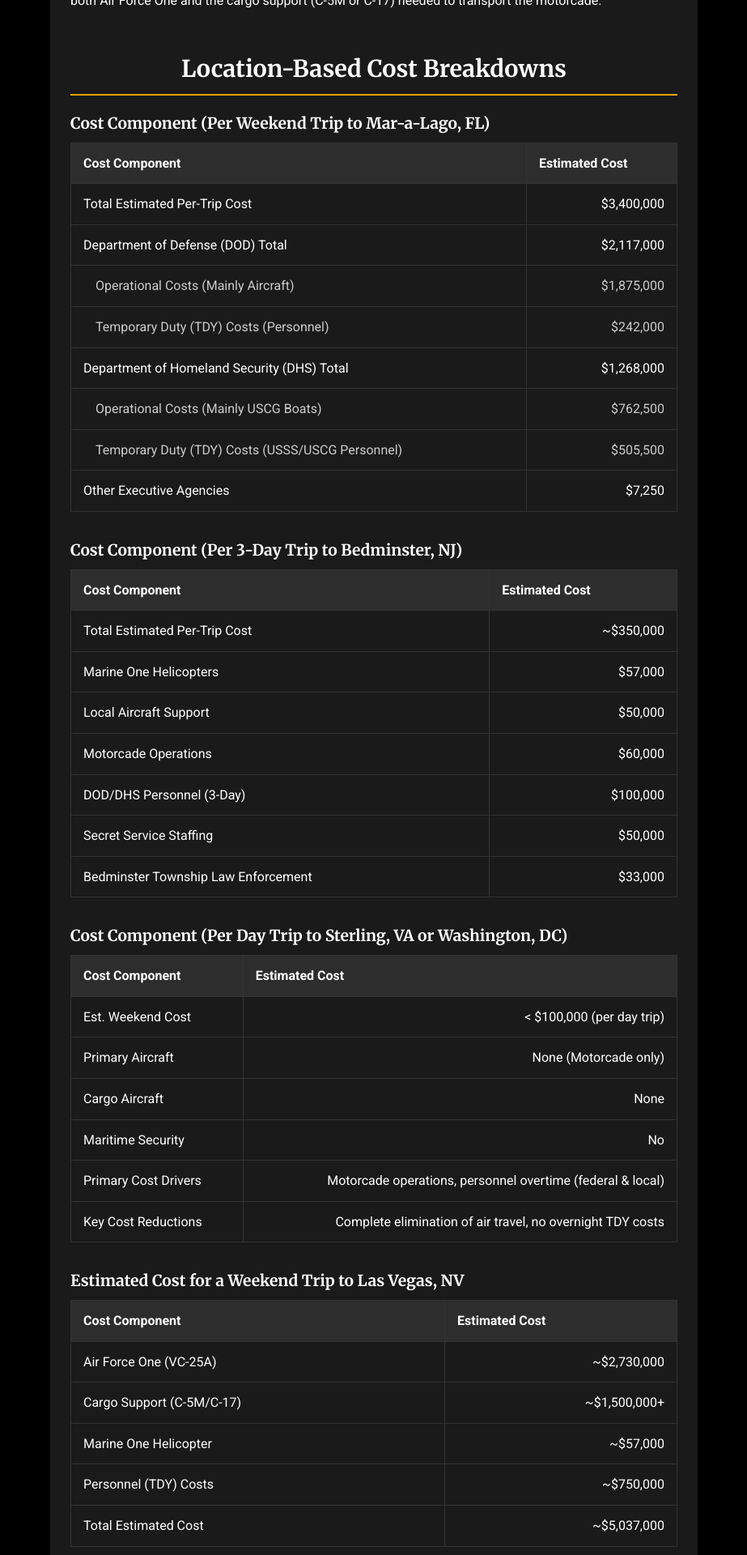
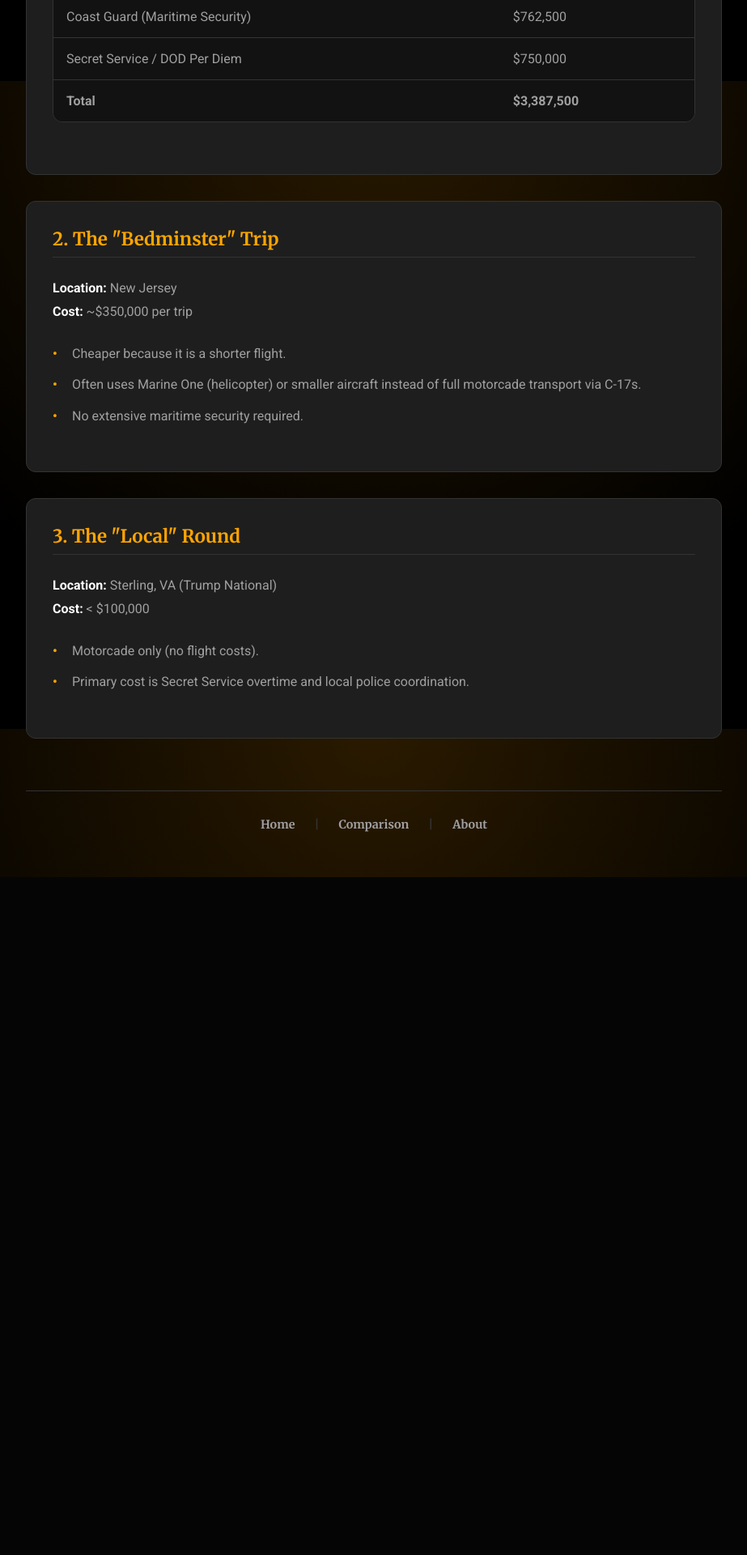
Before and after one commit to soyboi1312/istrumpgolfing.today, a Next.js app: page /cost-breakdown in a window 1280 px wide. Shown: the part 700-2620 px from the top of the page at 81% size, without its empty margins (178-1101 px from the left). After the commit the page ends 1783 px from the top, so only its background shows below. Built offline with nearby package versions, Linux system fonts and the light colour scheme.

Commit message:
Update cost-breakdown.tsx

```diff
--- a/pages/cost-breakdown.tsx
+++ b/pages/cost-breakdown.tsx
@@ -1,219 +1,95 @@
 import Head from 'next/head';
 import Link from 'next/link';
-import styles from '../styles/CostBreakdown.module.css';
+import Navbar from '../components/Navbar';
+import styles from '../styles/Home.module.css';
 
-/**
- * Cost Breakdown Page Component
- *
- * Displays detailed breakdowns of presidential golf trip costs across different locations.
- * Cost estimates are based on GAO reports and various governmental analyses.
- *
- * Cost Sources:
- * - Mar-a-Lago, FL: ~$3.4M per weekend (GAO-19-178 report on 4 Mar-a-Lago trips)
- * - Bedminster, NJ: ~$350K per 3-day trip (close proximity to DC, reduced aircraft requirements)
- * - Sterling, VA / Washington, DC: <$100K per day trip (motorcade only, no aircraft)
- * - Las Vegas, NV: ~$5M per weekend (hypothetical, based on extended flight distance)
- *
- * @returns Detailed cost breakdown page with tables and source references
- */
 const CostBreakdown = () => {
   return (
     <div className={styles.container}>
       <Head>
-        <title>Cost Breakdown - Is Trump Golfing Today?</title>
-        <meta name="description" content="Detailed cost analysis of Trump's presidential golf trips based on GAO reports. Learn why Mar-a-Lago trips cost $3.4M, Bedminster $350K, and DC trips under $100K per visit." />
-        <meta name="keywords" content="Trump golf costs, presidential travel expenses, Mar-a-Lago cost, GAO report, taxpayer money, presidential golf trips" />
-        <link rel="canonical" href="https://istrumpgolfing.today/cost-breakdown/" />
-        <link
-          href="https://fonts.googleapis.com/css2?family=Roboto:wght@400;700&display=swap"
-          rel="stylesheet"
-        />
+        <title>Cost Breakdown | Is Trump Golfing Today?</title>
+        <meta name="description" content="Analysis of taxpayer costs for presidential golf trips." />
+        <link rel="icon" href="/files/fav/icon.svg" type="image/svg+xml" />
       </Head>
 
+      <Navbar />
+
       <main className={styles.main}>
-        <h1 className={styles.title}>Presidential Golf Trip Cost Breakdown</h1>
-        <div className={`${styles.blurb} ${styles.blurbContainer}`}>
-            <p>The taxpayer cost of presidential golf trips varies dramatically depending on the destination, with the primary cost drivers being flight distance, the type of aircraft required, and location-specific security needs. A Government Accountability Office (GAO) report on four of President Trump's trips to his Mar-a-Lago club in Florida established a baseline cost of approximately $3.4 million per weekend. This high cost is driven by the use of the large Air Force One (a modified Boeing 747), the necessity of <strong>C-5M Super Galaxy</strong> heavy airlift aircraft (or multiple C-17s) to transport the presidential motorcade, and a unique, expensive maritime security operation by the U.S. Coast Guard required by the resort's coastal location.</p>
-            <p>In contrast, a trip to the Trump National Golf Club in Bedminster, New Jersey, represents a low-to-mid-range cost scenario, estimated at approximately $350,000 per 3-day trip. Due to its proximity to Washington, DC (approximately 50 miles), Bedminster trips avoid the need for large aircraft like Air Force One or heavy cargo planes. Instead, travel relies primarily on Marine One helicopters, local aircraft support, and motorcade operations, with no maritime security requirements. The lowest-cost scenario is a day trip to the Trump National Golf Club in Sterling, Virginia. Because this location is even closer to the White House, travel is conducted entirely by motorcade, eliminating all aircraft expenses—the largest component of travel costs. The total for a Sterling trip is estimated to be under $100,000, composed mainly of vehicle operating costs and personnel overtime.</p>
-            <p>Using this same framework, a hypothetical weekend trip to Las Vegas would be even more expensive than one to Mar-a-Lago, with an estimated cost of over $5 million. This higher figure is primarily due to the much longer flight time from Washington, D.C., which significantly increases the operational costs for both Air Force One and the cargo support (C-5M or C-17) needed to transport the motorcade.</p>
+        <h1 className={styles.pageTitle}>Taxpayer Cost Breakdown</h1>
 
-            <h2 className={styles.subtitle}>Location-Based Cost Breakdowns</h2>
+        <section className={styles.sectionCard}>
+          <h2 className={styles.sectionTitle}>Overview</h2>
+          <p className={styles.textBlock}>
+            The cost of a presidential golf trip varies wildly based on location. A flight to Florida on Air Force One is significantly more expensive than a motorcade drive to a local course in Virginia.
+          </p>
+          <p className={styles.textBlock}>
+            Below are the estimated costs per trip type, based on GAO reports and Department of Defense flight hour data.
+          </p>
+        </section>
+
+        <section className={styles.sectionCard}>
+          <h2 className={styles.sectionTitle}>1. The "Mar-a-Lago" Weekend</h2>
+          <p className={styles.textBlock}>
+            <strong>Location:</strong> West Palm Beach, FL<br/>
+            <strong>Cost:</strong> ~$3.4 Million per trip
+          </p>
           <div className={styles.tableContainer}>
-            <h3 className={styles.tableTitle}>Cost Component (Per Weekend Trip to Mar-a-Lago, FL)</h3>
-            <table className={styles.table}>
-                <thead>
-                    <tr>
-                        <th>Cost Component</th>
-                        <th>Estimated Cost</th>
-                    </tr>
-                </thead>
+            <table className={styles.dataTable}>
               <tbody>
                 <tr>
-                        <td>Total Estimated Per-Trip Cost</td>
-                        <td>$3,400,000</td>
+                  <td>Air Force One & Cargo Planes</td>
+                  <td>$1,875,000</td>
                 </tr>
                 <tr>
-                        <td>Department of Defense (DOD) Total</td>
-                        <td>$2,117,000</td>
+                  <td>Coast Guard (Maritime Security)</td>
+                  <td>$762,500</td>
                 </tr>
                 <tr>
-                        <td className={styles.subItem}>Operational Costs (Mainly Aircraft)</td>
-                        <td className={styles.subItem}>$1,875,000</td>
+                  <td>Secret Service / DOD Per Diem</td>
+                  <td>$750,000</td>
                 </tr>
                 <tr>
-                        <td className={styles.subItem}>Temporary Duty (TDY) Costs (Personnel)</td>
-                        <td className={styles.subItem}>$242,000</td>
-                    </tr>
-                    <tr>
-                        <td>Department of Homeland Security (DHS) Total</td>
-                        <td>$1,268,000</td>
-                    </tr>
-                    <tr>
-                        <td className={styles.subItem}>Operational Costs (Mainly USCG Boats)</td>
-                        <td className={styles.subItem}>$762,500</td>
-                    </tr>
-                    <tr>
-                        <td className={styles.subItem}>Temporary Duty (TDY) Costs (USSS/USCG Personnel)</td>
-                        <td className={styles.subItem}>$505,500</td>
-                    </tr>
-                    <tr>
-                        <td>Other Executive Agencies</td>
-                        <td>$7,250</td>
+                  <td><strong>Total</strong></td>
+                  <td><strong>$3,387,500</strong></td>
                 </tr>
               </tbody>
             </table>
           </div>
+        </section>
 
-                <div className={styles.tableContainer}>
-            <h3 className={styles.tableTitle}>Cost Component (Per 3-Day Trip to Bedminster, NJ)</h3>
-            <table className={styles.table}>
-                <thead>
-                    <tr>
-                        <th>Cost Component</th>
-                        <th>Estimated Cost</th>
-                    </tr>
-                </thead>
-                <tbody>
-                    <tr>
-                        <td>Total Estimated Per-Trip Cost</td>
-                        <td>~$350,000</td>
-                    </tr>
-                    <tr>
-                        <td>Marine One Helicopters</td>
-                        <td>$57,000</td>
-                    </tr>
-                    <tr>
-                        <td>Local Aircraft Support</td>
-                        <td>$50,000</td>
-                    </tr>
-                    <tr>
-                        <td>Motorcade Operations</td>
-                        <td>$60,000</td>
-                    </tr>
-                    <tr>
-                        <td>DOD/DHS Personnel (3-Day)</td>
-                        <td>$100,000</td>
-                    </tr>
-                    <tr>
-                        <td>Secret Service Staffing</td>
-                        <td>$50,000</td>
-                    </tr>
-                    <tr>
-                        <td>Bedminster Township Law Enforcement</td>
-                        <td>$33,000</td>
-                    </tr>
-                </tbody>
-            </table>
-        </div>
+        <section className={styles.sectionCard}>
+          <h2 className={styles.sectionTitle}>2. The "Bedminster" Trip</h2>
+          <p className={styles.textBlock}>
+            <strong>Location:</strong> New Jersey<br/>
+            <strong>Cost:</strong> ~$350,000 per trip
+          </p>
+          <ul className={styles.contentList}>
+            <li>Cheaper because it is a shorter flight.</li>
+            <li>Often uses Marine One (helicopter) or smaller aircraft instead of full motorcade transport via C-17s.</li>
+            <li>No extensive maritime security required.</li>
+          </ul>
+        </section>
 
-                <div className={styles.tableContainer}>
-            <h3 className={styles.tableTitle}>Cost Component (Per Day Trip to Sterling, VA or Washington, DC)</h3>
-            <table className={styles.table}>
-                <thead>
-                    <tr>
-                        <th>Cost Component</th>
-                        <th>Estimated Cost</th>
-                    </tr>
-                </thead>
-                <tbody>
-                    <tr>
-                        <td>Est. Weekend Cost</td>
-                        <td>&lt; $100,000 (per day trip)</td>
-                    </tr>
-                    <tr>
-                        <td>Primary Aircraft</td>
-                        <td>None (Motorcade only)</td>
-                    </tr>
-                    <tr>
-                        <td>Cargo Aircraft</td>
-                        <td>None</td>
-                    </tr>
-                    <tr>
-                        <td>Maritime Security</td>
-                        <td>No</td>
-                    </tr>
-                    <tr>
-                        <td>Primary Cost Drivers</td>
-                        <td>Motorcade operations, personnel overtime (federal & local)</td>
-                    </tr>
-                    <tr>
-                        <td>Key Cost Reductions</td>
-                        <td>Complete elimination of air travel, no overnight TDY costs</td>
-                    </tr>
-                </tbody>
-            </table>
-        </div>
-
-                <div className={styles.tableContainer}>
-            <h3 className={styles.tableTitle}>Estimated Cost for a Weekend Trip to Las Vegas, NV</h3>
-            <table className={styles.table}>
-                <thead>
-                    <tr>
-                        <th>Cost Component</th>
-                        <th>Estimated Cost</th>
-                    </tr>
-                </thead>
-                <tbody>
-                    <tr>
-                        <td>Air Force One (VC-25A)</td>
-                        <td>~$2,730,000</td>
-                    </tr>
-                    <tr>
-                        <td>Cargo Support (C-5M/C-17)</td>
-                        <td>~$1,500,000+</td>
-                    </tr>
-                    <tr>
-                        <td>Marine One Helicopter</td>
-                        <td>~$57,000</td>
-                    </tr>
-                    <tr>
-                        <td>Personnel (TDY) Costs</td>
-                        <td>~$750,000</td>
-                    </tr>
-                    <tr>
-                        <td>Total Estimated Cost</td>
-                        <td>~$5,037,000</td>
-                    </tr>
-                </tbody>
-            </table>
-        </div>
-        </div>
-
-        <div className={styles.sourcesSection}>
-          <h2 className={styles.subtitle}>Sources and Related Content</h2>
-          <ul className={styles.sourcesList}>
-            <li><a href="https://www.gao.gov/products/gao-19-178" target="_blank" rel="noopener noreferrer">Presidential Travel: Secret Service and DOD Need to Ensure That Expenditure Reports Are Prepared and Submitted to Congress - GAO</a></li>
-            <li><a href="https://gao.gov/assets/gao-19-178.pdf" target="_blank" rel="noopener noreferrer">GAO-19-178, PRESIDENTIAL TRAVEL: Secret Service and DOD Need to Ensure That Expenditure Reports Are Prepared and Submitted to Congress</a></li>
-            <li><a href="https://elections101.iowa.gov/wp-content/uploads/2021/09/Trumps-Golf-Costs-HuffPost.docx" target="_blank" rel="noopener noreferrer">Trump's Golf Costs - Elections 101</a></li>
-            <li><a href="https://americanprogressaction.org/article/president-trump-track-charge-taxpayers-240-million-golf-trips" target="_blank" rel="noopener noreferrer">President Trump on Track to Charge Taxpayers $237 Million for Golf Trips</a></li>
-            <li><a href="https://www.palmbeachpost.com/story/news/2025/04/11/trump-air-force-one-mar-lago-florida-how-much-cost-boeing/82753367007/" target="_blank" rel="noopener noreferrer">Trump Air Force One Mar-a-Lago Logistics - Palm Beach Post</a></li>
+        <section className={styles.sectionCard}>
+          <h2 className={styles.sectionTitle}>3. The "Local" Round</h2>
+          <p className={styles.textBlock}>
+            <strong>Location:</strong> Sterling, VA (Trump National)<br/>
+            <strong>Cost:</strong> &lt; $100,000
+          </p>
+          <ul className={styles.contentList}>
+            <li>Motorcade only (no flight costs).</li>
+            <li>Primary cost is Secret Service overtime and local police coordination.</li>
           </ul>
-        </div>
+        </section>
 
         <div className={styles.footer}>
-          <Link href="/">
-            <a className={styles.homeLink}>Back to Home</a>
-          </Link>
+           <div className={styles.footerLinks}>
+            <Link href="/"><a className={styles.footerLink}>Home</a></Link>
+            <span className={styles.footerSeparator}>|</span>
+            <Link href="/comparison"><a className={styles.footerLink}>Comparison</a></Link>
+            <span className={styles.footerSeparator}>|</span>
+            <Link href="/about"><a className={styles.footerLink}>About</a></Link>
+          </div>
         </div>
       </main>
     </div>
```
Lines whose indentation alone changed are shown as unchanged.
